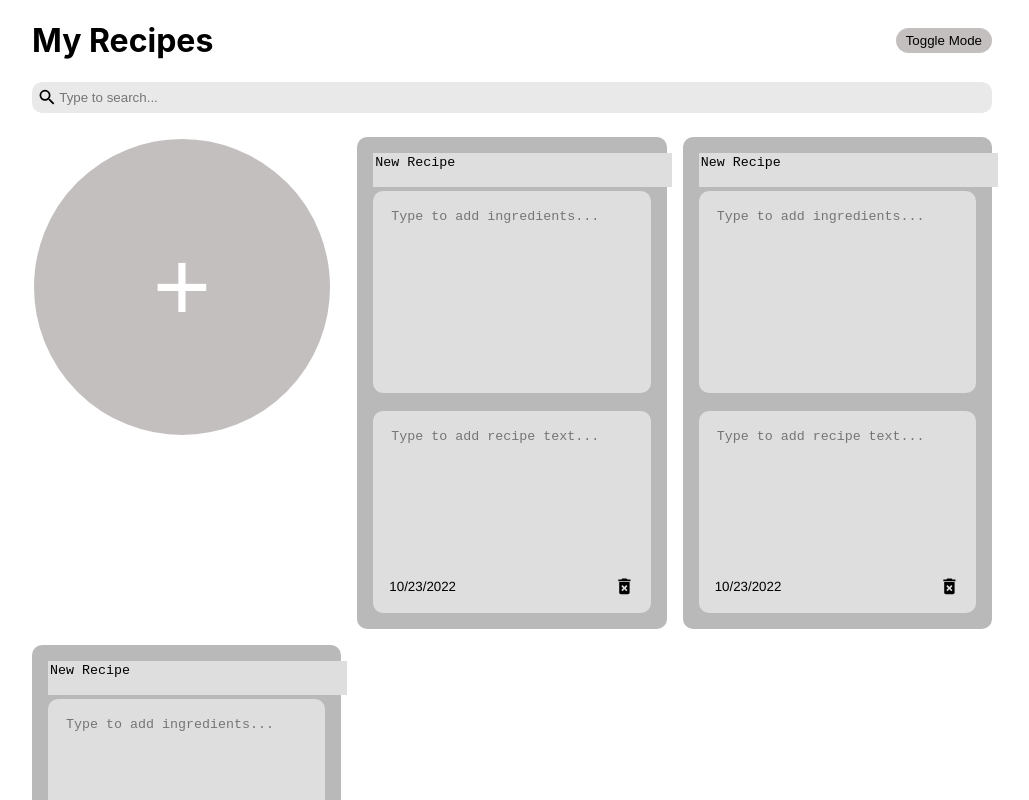
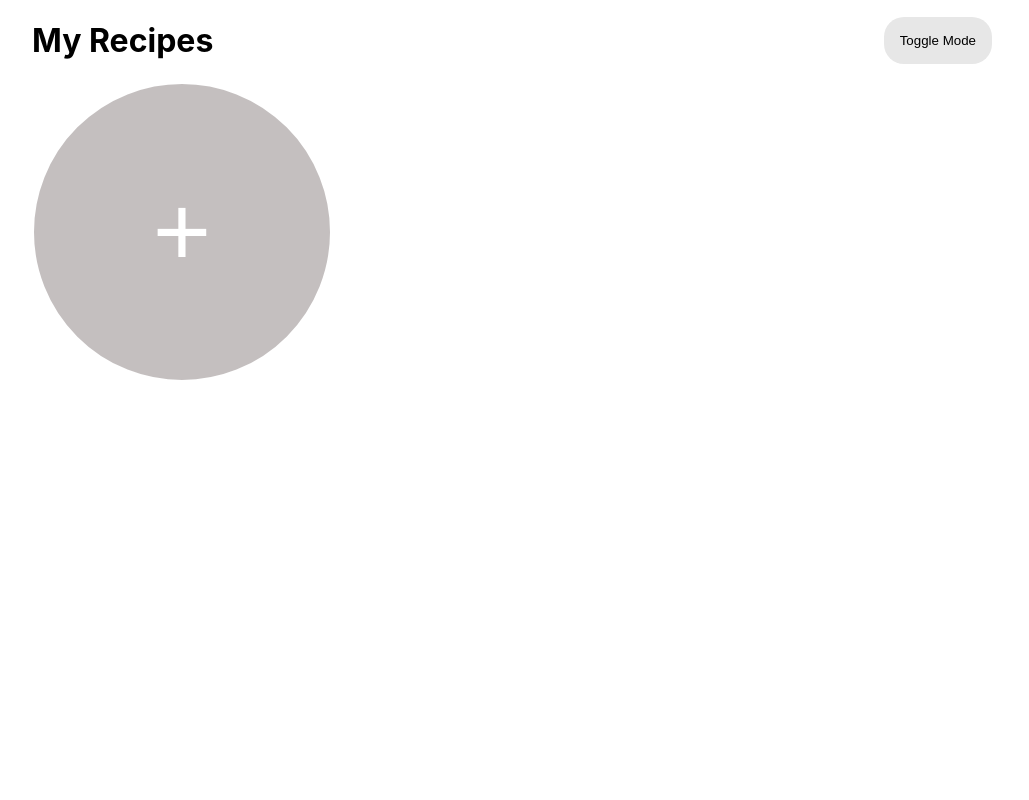
Before and after one commit to Lallevato/CIS386Final, a React (Create React App) app: page / in a window 1280 px wide. Shown: the top 800 px of the page, without its empty margins (128-1157 px from the left). Built offline with nearby package versions, Linux system fonts and the light colour scheme.

Commit message:
Cleaned up files, recipe titles. Search bar temporarily disabled.

```diff
--- a/src/App.js
+++ b/src/App.js
@@ -3,29 +3,10 @@ import { nanoid } from 'nanoid';
 import NotesList from './components/NotesList';
 import Search from './components/Search';
 import Header from './components/Header';
-import Note from './components/Note';
-import  {AddNote} from './components/AddNote';
-
-
-const addBtn = document.getElementById("add");
 
 const App = () => {
 	const [notes, setNotes] = useState([
-		{
-			id: nanoid(),
-			text: 'This is my first note!',
-			date: '10/23/2022',
-		},
-		{
-			id: nanoid(),
-			text: 'Things to do!',
-			date: '10/23/2022',
-		},
-		{
-			id: nanoid(),
-			text: 'Things that make me happy',
-			date: '10/23/2022',
-		},
+
 	]);
 
 	const [searchText, setSearchText] = useState('');
@@ -50,10 +31,6 @@ const App = () => {
 		);
 	}, [notes]);
 
-
-
-
-
 //This is the add note button that gets the date and everything
 	const addNote = (text) => {
 		const date = new Date();
@@ -76,20 +53,12 @@ const App = () => {
 	//This code down below does a couple of things. First we have the darkmode toggle
 	//after that we have the search bar to find specific notes
 	//Also we have the add notes and the delete notes
-
+//<Search handleSearchNote={setSearchText} />
 	return (
 
 		<div className={`${darkMode && 'dark-mode'}`}>
 			<div className='container'>
 				<Header handleToggleDarkMode={setDarkMode} />
-				<Search handleSearchNote={setSearchText} />
-
-
-
-
-
-
-
 
 				<NotesList
 
--- a/src/components/AddNote.js
+++ b/src/components/AddNote.js
@@ -1,6 +1,5 @@
 import { useState } from 'react';
 import { MdDeleteForever } from 'react-icons/md';
-import { AddRecipe } from './AddRecipe';
 
 const AddNote = ({ id, handleAddNote, date, handleDeleteNote }) => {
 	const [noteText, setNoteText] = useState('');
@@ -8,7 +7,6 @@ const AddNote = ({ id, handleAddNote, date, handleDeleteNote }) => {
 
 	const handleSaveClick = () => {
 		handleAddNote(noteText);
-
 	};
 //This is the main to create a new not having the placeholder and showing you how much text you have left.
 //Also where you can have the button to save the note which then adds the note
--- a/src/components/AddRecipe.js
+++ /dev/null
@@ -1,14 +0,0 @@
-import React from 'react';
-import { AddNote } from './AddNote';
-
-
-const AddRecipe = (props) => {
-
-	return (
-
-
-		<p>text</p>
-	);
-}
-
-export {AddRecipe};
--- a/src/components/Header.js
+++ b/src/components/Header.js
@@ -5,6 +5,7 @@ const Header = ({ handleToggleDarkMode }) => {
 		<div className='header'>
 			<h1>My Recipes</h1>
 			<button
+				type="toggle"
 				onClick={() =>
 					handleToggleDarkMode(
 						(previousDarkMode) => !previousDarkMode
--- a/src/components/Note.js
+++ b/src/components/Note.js
@@ -3,7 +3,7 @@ import { MdDeleteForever } from 'react-icons/md';
 
 const Note = ({ id, handleAddNote, date, handleDeleteNote }) => {
 	const [noteText, setNoteText] = useState('');
-	const characterLimit = 200;
+	const characterLimit = 1000;
 
 	const [ingredientText, setIngredientText] = useState('');
 
@@ -27,19 +27,16 @@ const Note = ({ id, handleAddNote, date, handleDeleteNote }) => {
 		}
 	};
 
-	const handleSaveClick = () => {
-		handleAddNote(noteText);
-		setNoteText('');
-		setIngredientText('');
-	};
-
 	return (
 		<div className='note'>
 			<div className='titlearea'>
 				<textarea
+					type="titlearea"
+					className="titlearea"
 					rows='2'
 					cols='35'
 					maxlength='30'
+					placeholder='Title'
 					value={titleText}
 					onChange={handleTitleChange}>
 				</textarea>
--- a/src/index.css
+++ b/src/index.css
@@ -36,7 +36,6 @@ code {
 }
 
 .notes-list {
-
 	grid-row-start: auto;
 	display: grid;
 	grid-gap: 1rem;
@@ -46,7 +45,7 @@ code {
 
 .note.new {
 	background-color: #dedede;
-	font-family: "HelveticaNeue-CondensedBold", "Helvetica Neue";
+	font-family: "Fira Sans";
 	grid-row-start: auto;
 }
 
@@ -54,34 +53,32 @@ textarea {
 	border: none;
 	resize: none;
 	background-color: #dedede;
+	font-family: sans-serif;
 }
 
 textarea:focus {
-	outline: none;
+	outline: 1px;
 }
 
-textareatitle {
-	border: none;
-	resize: none;
-	background-color: #dedede;
+.titlearea {
+	background-color: #b9b9b9;
+	border-top-style: hidden;
+	border-right-style: hidden;
+	border-left-style: hidden;
+	border-bottom-style: hidden;
+	padding: .5rem;
+	min-height: 20px;
+	display: flex;
+	flex-direction: column;
+	justify-content: space-between;
+	white-space: pre-wrap;
 }
 
-textareatitle:focus {
-	outline: none;
+textarea[type="titlearea"]
+{
+	font-family: sans-serif;
+    font-size:24px;
 }
-
-.save {
-	background-color: #c4bfbf;
-	border: none;
-	border-radius: 15px;
-	padding: 5px 10px 5px 10px;
-}
-
-.save:hover {
-	background-color: #ededed;
-	cursor: pointer;
-}
-
 
 .addRecipe {
 	background-color: #c4bfbf;
@@ -106,10 +103,11 @@ textareatitle:focus {
 	border: 2px #ffffff solid;
   }
 
-  .plusButton:hover {
+.plusButton:hover {
 	background: rgb(184, 184, 184);
 	cursor: pointer;
-  }
+}
+
 .note {
 	grid-row-start: auto;
 	background-color: #b9b9b9;
@@ -120,7 +118,7 @@ textareatitle:focus {
 	flex-direction: column;
 	justify-content: space-between;
 	white-space: pre-wrap;
-	font-family: "HelveticaNeue-CondensedBold", "Helvetica Neue";
+	font-family: "sans-seriff";
 }
 
 .note-footer {
@@ -161,10 +159,26 @@ textareatitle:focus {
 	flex-direction: column;
 	justify-content: space-between;
 	white-space: pre-wrap;
-	font-family: "HelveticaNeue-CondensedBold", "Helvetica Neue";
+	font-family: "Fira Sans";
 }
 
 .ingredients.new {
 	background-color: #dedede;
-	font-family: "HelveticaNeue-CondensedBold", "Helvetica Neue";
+	font-family: "Fira Sans";
 }
+
+button[type="toggle"]{
+	border: none;
+	background-color: #e7e7e7;
+	border-radius: 20px;
+	padding: 1rem;
+	display: flex;
+	flex-direction: column;
+	justify-content: space-between;
+	white-space: pre-wrap;
+	font-family: sans-serif;
+}
+
+button[type="toggle"]:hover{
+	cursor: pointer;
+}
```
Also changed, not shown: src/components/Search.js (line endings or trailing spaces), 1 other file (tests, documents, lock files or other folders).
